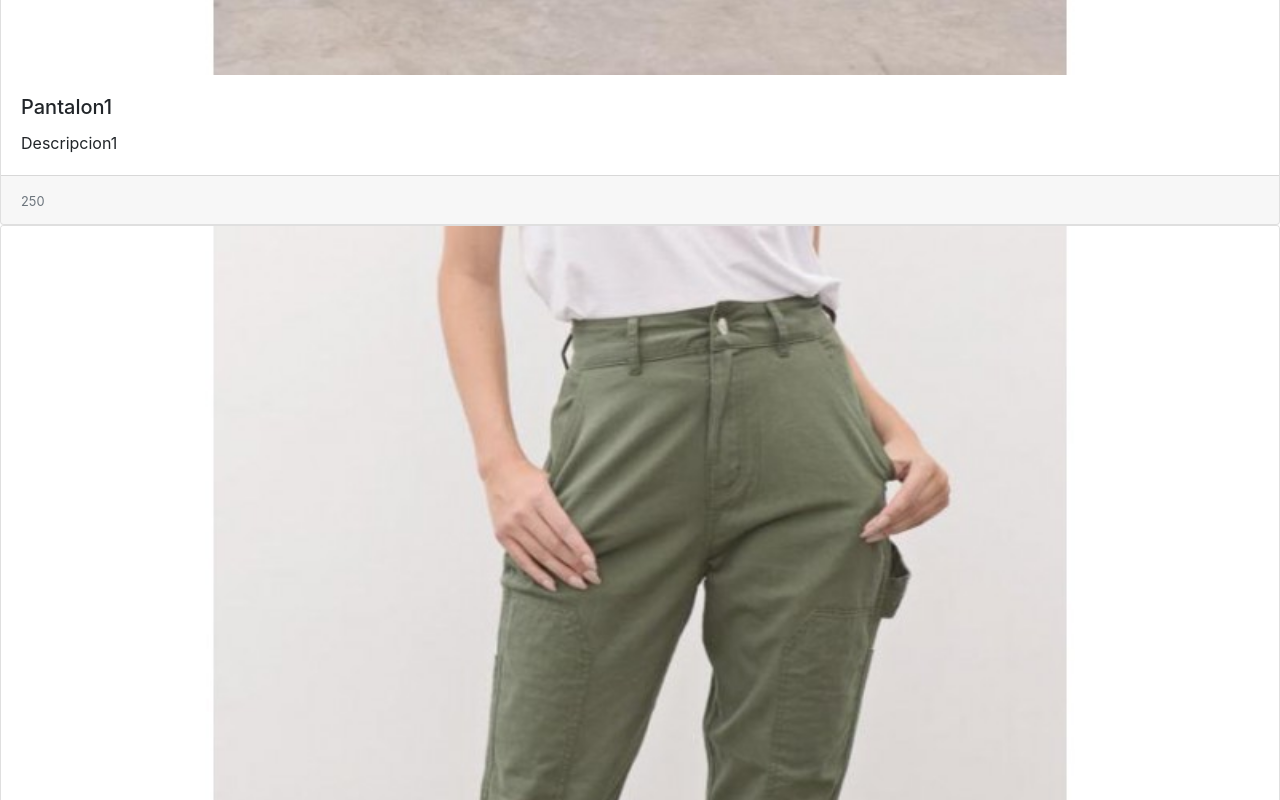
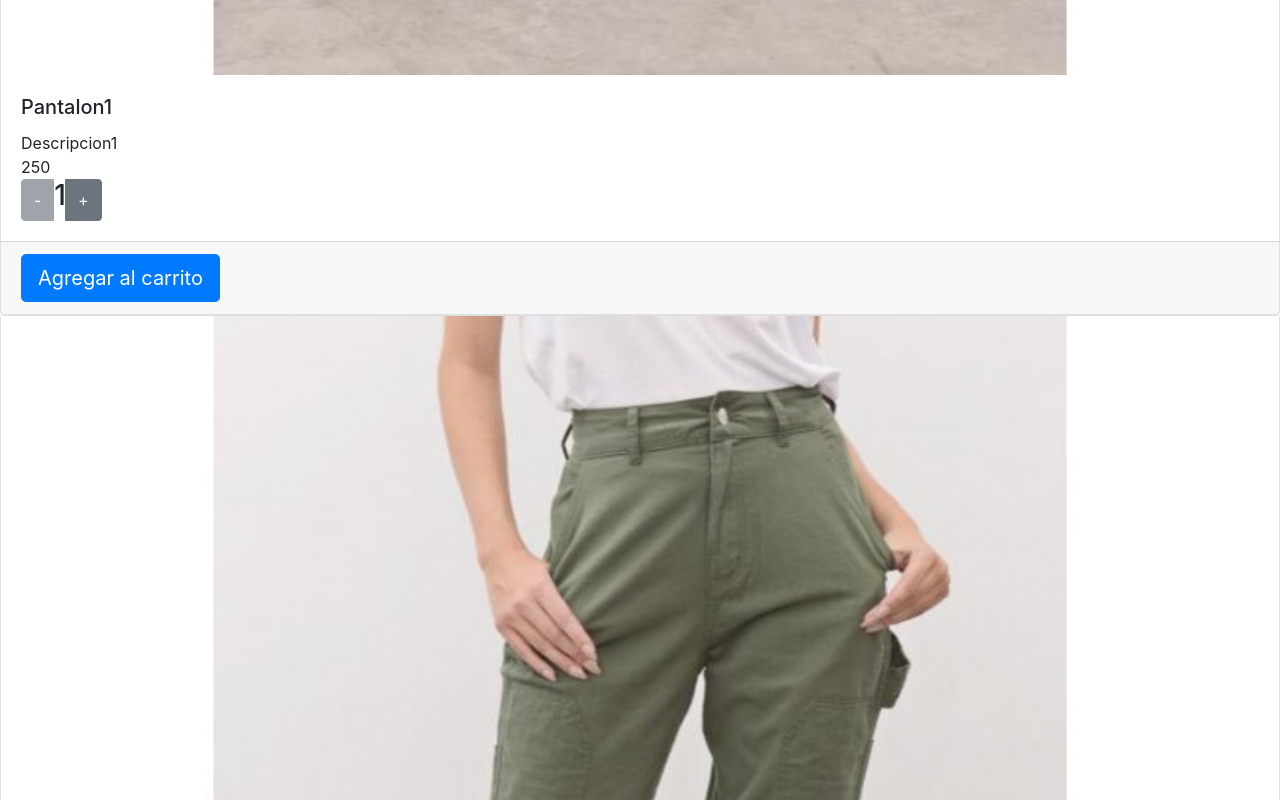
Before and after one commit to andresveronok/primer-proyecto, a React (Create React App) app: page / in a window 1280 px wide. Shown: the part 1260-2060 px from the top of the page. Built offline with nearby package versions, Linux system fonts and the light colour scheme.

Commit message:
Agregando contadores a las tarjetas

```diff
--- a/src/components/Products/ProductsContainer.jsx
+++ b/src/components/Products/ProductsContainer.jsx
@@ -5,8 +5,8 @@ import foto from '../../assets/pantalonMujer.jpg'
 function ProductsContainer() {
     return (
       <>
-        <Tarjetas imagen = {foto} titulo = "Pantalon1" descripcion = "Descripcion1" precio = "250"/>
-        <Tarjetas imagen = {foto} titulo = "Pantalon2" descripcion = "Descripcion2" precio = "300"/>
+        <Tarjetas imagen = {foto} titulo = "Pantalon1" descripcion = "Descripcion1" precio = "250" stock="3"/>
+        <Tarjetas imagen = {foto} titulo = "Pantalon2" descripcion = "Descripcion2" precio = "300" stock="1"/>
       </>
     );
   }
--- /dev/null
+++ b/src/components/Tarjetas/Tarjetas.css
@@ -0,0 +1,3 @@
+.imagen {
+    width: 100%;
+  }
--- a/src/components/Tarjetas/Tarjetas.jsx
+++ b/src/components/Tarjetas/Tarjetas.jsx
@@ -1,19 +1,43 @@
 import Card from 'react-bootstrap/Card'
 import CardDeck from 'react-bootstrap/CardDeck'
+import ButtonGroup from 'react-bootstrap/ButtonGroup'
+import Button from 'react-bootstrap/Button'
+import {useState} from 'react'
+import './Tarjetas.css'
 
-const Tarjetas = ({imagen, titulo, descripcion, precio}) => {
+const Tarjetas = ({imagen, titulo, descripcion, precio, stock}) => {
+
+    const [cantidad, setCantidad] = useState(1);
+
+    const agregarCarrito = () => {
+        if (cantidad <= stock){
+            alert(`Agregaste ${cantidad} productos al carrito`);
+            stock = stock - cantidad
+        }else{
+            alert(`No se pudo agregar la cantidad de ${cantidad} productos al carrito porque supera al stock disponible (${stock}).`);
+        }
+    }
+
     return (
         <CardDeck>
             <Card>
-                <Card.Img variant="top" src={imagen} alt="Imagen del producto" />
+                <Card.Img class='imagen' variant="top" src={imagen} alt="Imagen del producto" />
                 <Card.Body>
                 <Card.Title>{titulo}</Card.Title>
                 <Card.Text>
                     {descripcion}
+                    <br></br>
+                    {precio}
+                    <br></br>
+                    <ButtonGroup>
+                        <Button variant="secondary" disabled={cantidad === 1 ? 'disabled' : null } onClick={() => setCantidad(cantidad - 1)}>-</Button>
+                        <h3> {cantidad} </h3>
+                        <Button variant="secondary" onClick={() => setCantidad(cantidad + 1)}>+</Button>
+                    </ButtonGroup>
                 </Card.Text>
                 </Card.Body>
                 <Card.Footer>
-                <small className="text-muted">{precio}</small>
+                <Button variant="primary" size="lg" onClick={agregarCarrito}>Agregar al carrito</Button>
                 </Card.Footer>
             </Card>
         </CardDeck>
```
Also changed, not shown: 1 other file (tests, documents, lock files or other folders).
